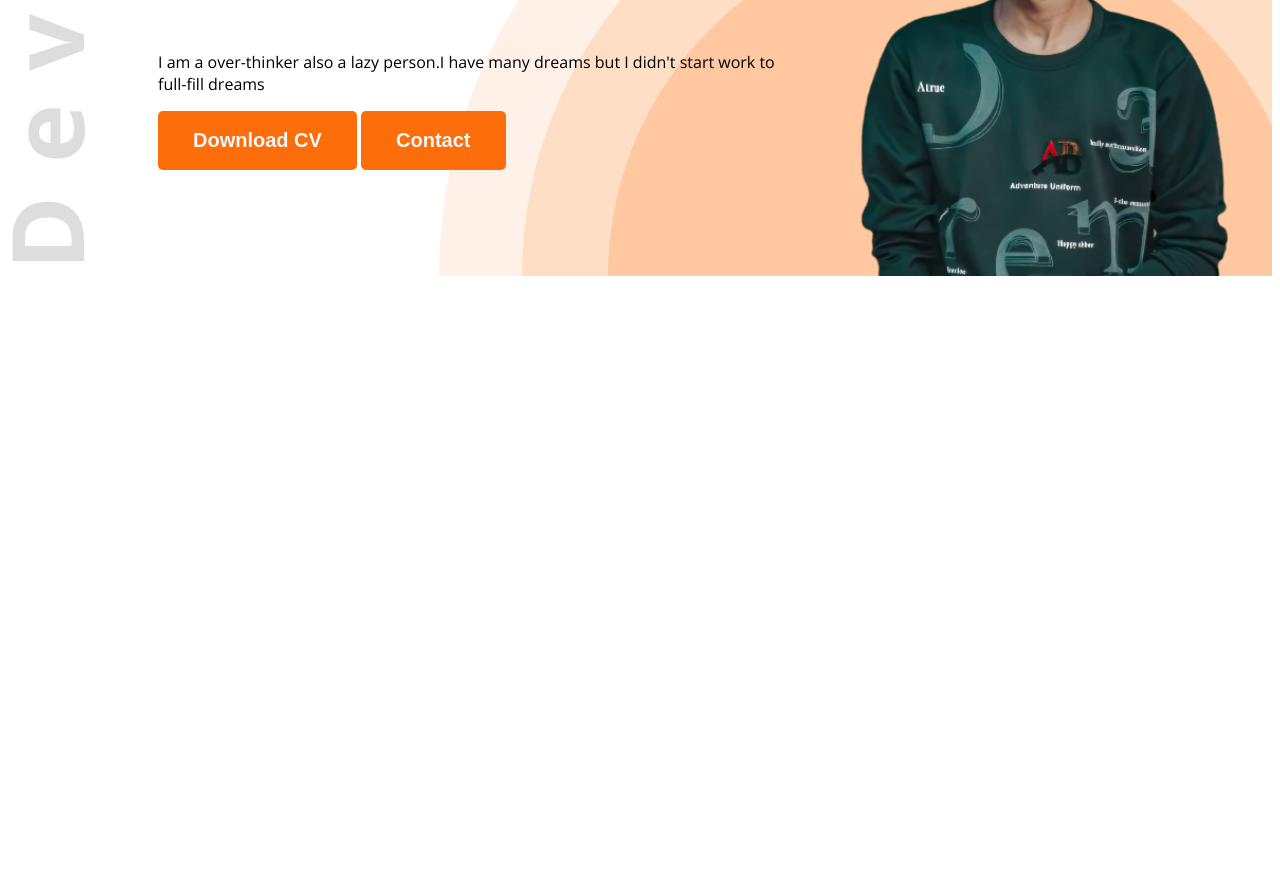
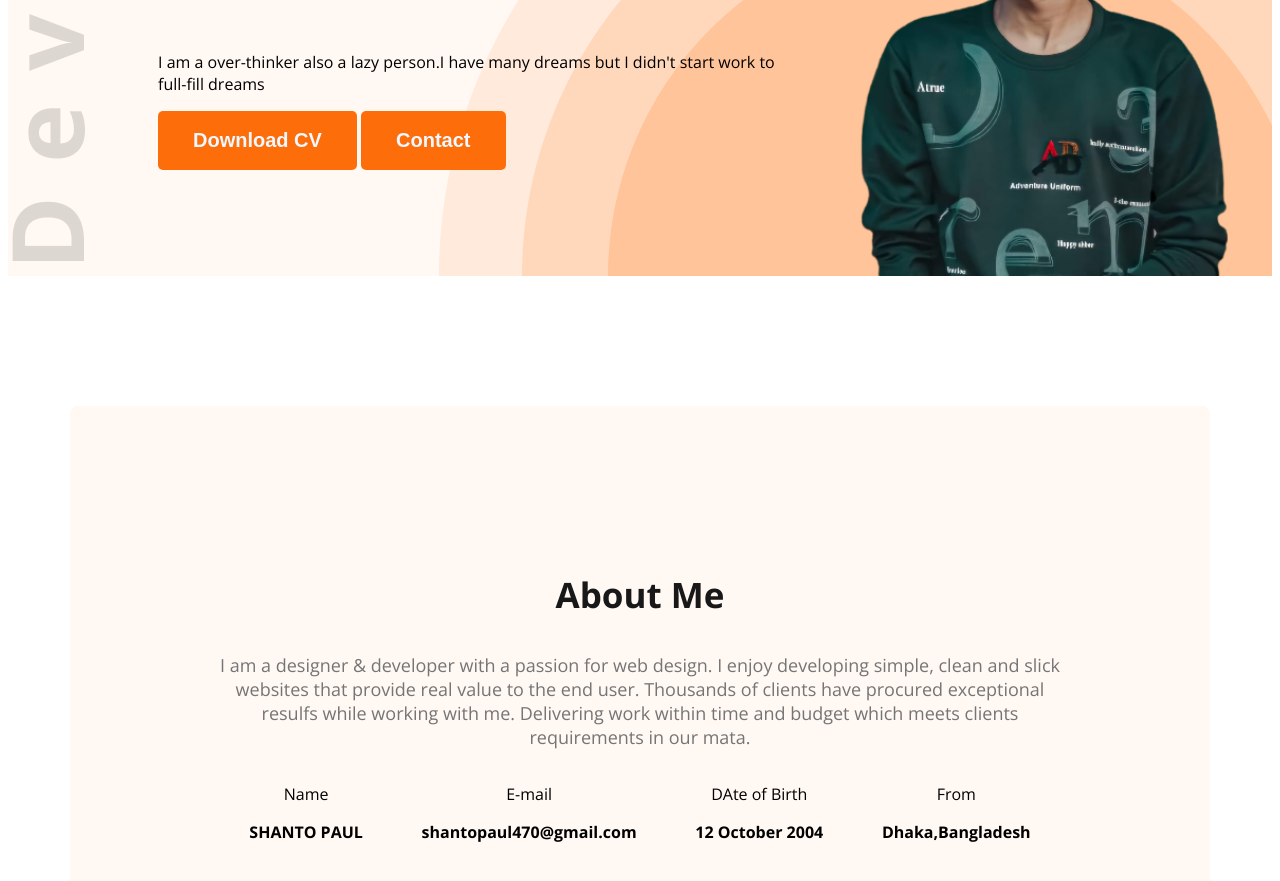
Before and after one commit to shanto470/web-developer-portfolio, a plain HTML site: page index.html in a window 1280 px wide. Shown: the part 537-1418 px from the top of the page. Before the commit the page ends 821 px from the top, so only its background shows below. Drawn offline with nearby package versions, Linux system fonts and the light colour scheme.

Commit message:
added about me

```diff
--- a/css/portfolio.css
+++ b/css/portfolio.css
@@ -65,3 +65,33 @@ nav li a {
   background-repeat: no-repeat;
   background-position: top left, bottom right;
 }
+.section-title {
+  font-size: 35px;
+  font-weight: bold;
+  color: #181818;
+}
+.section-description {
+  font-size: 18px;
+  color: #757575;
+}
+.secondary-bg {
+  background-color: #fff8f3;
+}
+/* about styles */
+.about {
+  border-radius: 8px;
+  padding: 130px 150px;
+  text-align: center;
+  margin-top: 130px;
+}
+main {
+  max-width: 1140px;
+  margin: 0px auto;
+}
+.item-description {
+  font-weight: bold;
+}
+.about-items {
+  display: flex;
+  justify-content: space-around;
+}
--- a/index.html
+++ b/index.html
@@ -10,7 +10,7 @@
     <title>Web developer portfolio</title>
 </head>
 <body class="open-sans-normal-font">
-    <header class="developer">
+    <header class="developer secondary-bg">
         <nav class="nav-title">
             <h1>SHA<span style="color:rgb(178, 47, 47);">N</span>TO</h1>
             <ul>
@@ -32,6 +32,32 @@
 
     </header>
     <main>
+        <section class="about secondary-bg">
+            <h3 class="section-title">About Me</h3>
+            <p class="section-description">
+                I am a designer & developer with a passion for web design. I enjoy developing simple, clean and slick websites that provide real value to the end user. Thousands of clients have procured exceptional resulfs while working with me. Delivering work within time and budget which meets clients requirements in our mata.
+            </p>
+            <div class="about-items">
+
+                <div class="about-item">
+                    <p class="item-title">Name</p>
+                    <p class="item-description">SHANTO PAUL</p>
+                </div>
+                <div class="about-item">
+                    <p class="item-title">E-mail</p>
+                    <p class="item-description">shantopaul470@gmail.com</p>
+                </div>
+                <div class="about-item">
+                    <p class="item-title">DAte of Birth</p>
+                    <p class="item-description">12 October 2004</p>
+                </div>
+                <div class="about-item">
+                    <p class="item-title">From</p>
+                    <p class="item-description">Dhaka,Bangladesh</p>
+                </div>
+
+            </div>
+        </section>
 
     </main>
     <footer>
```
